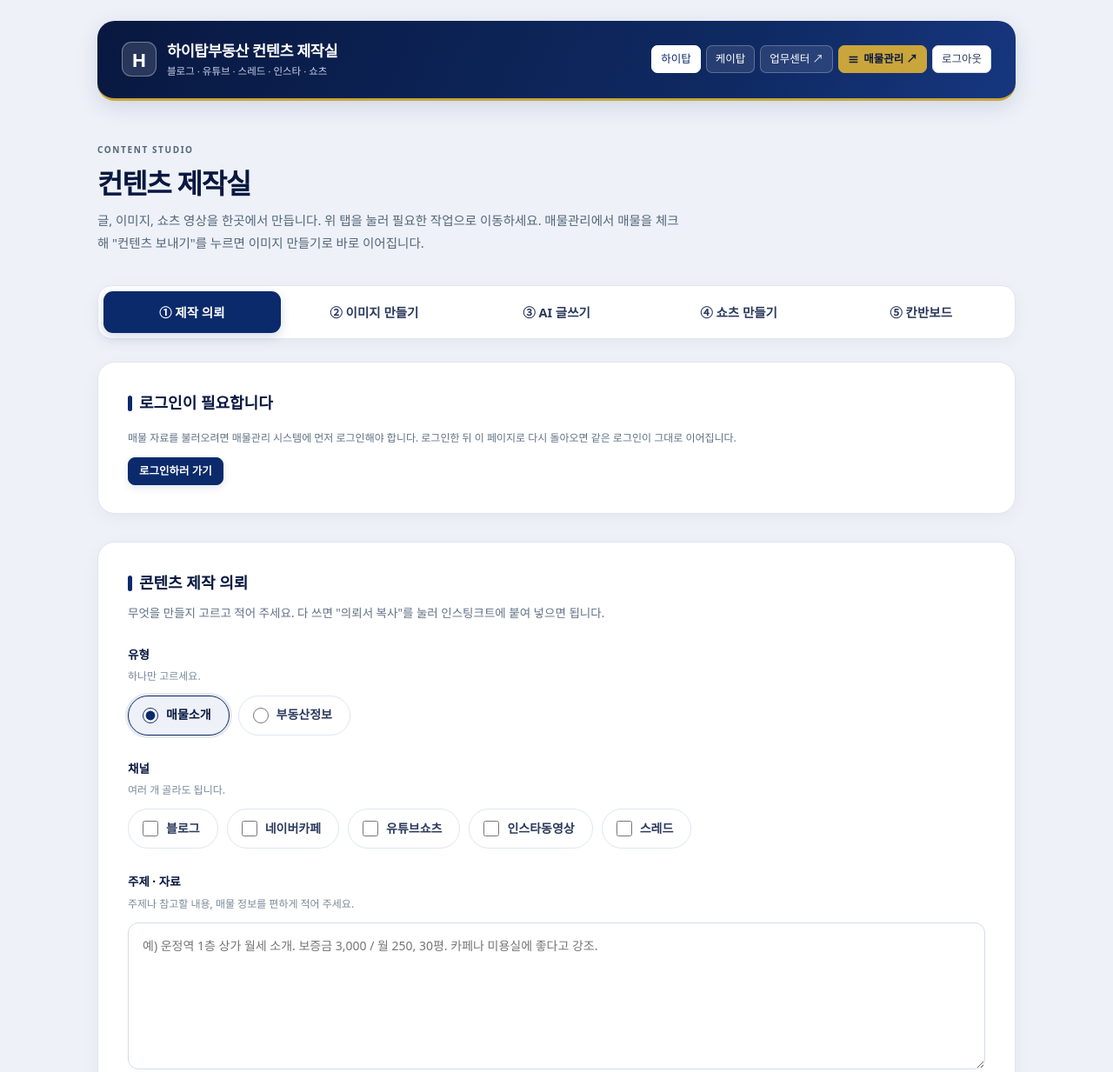
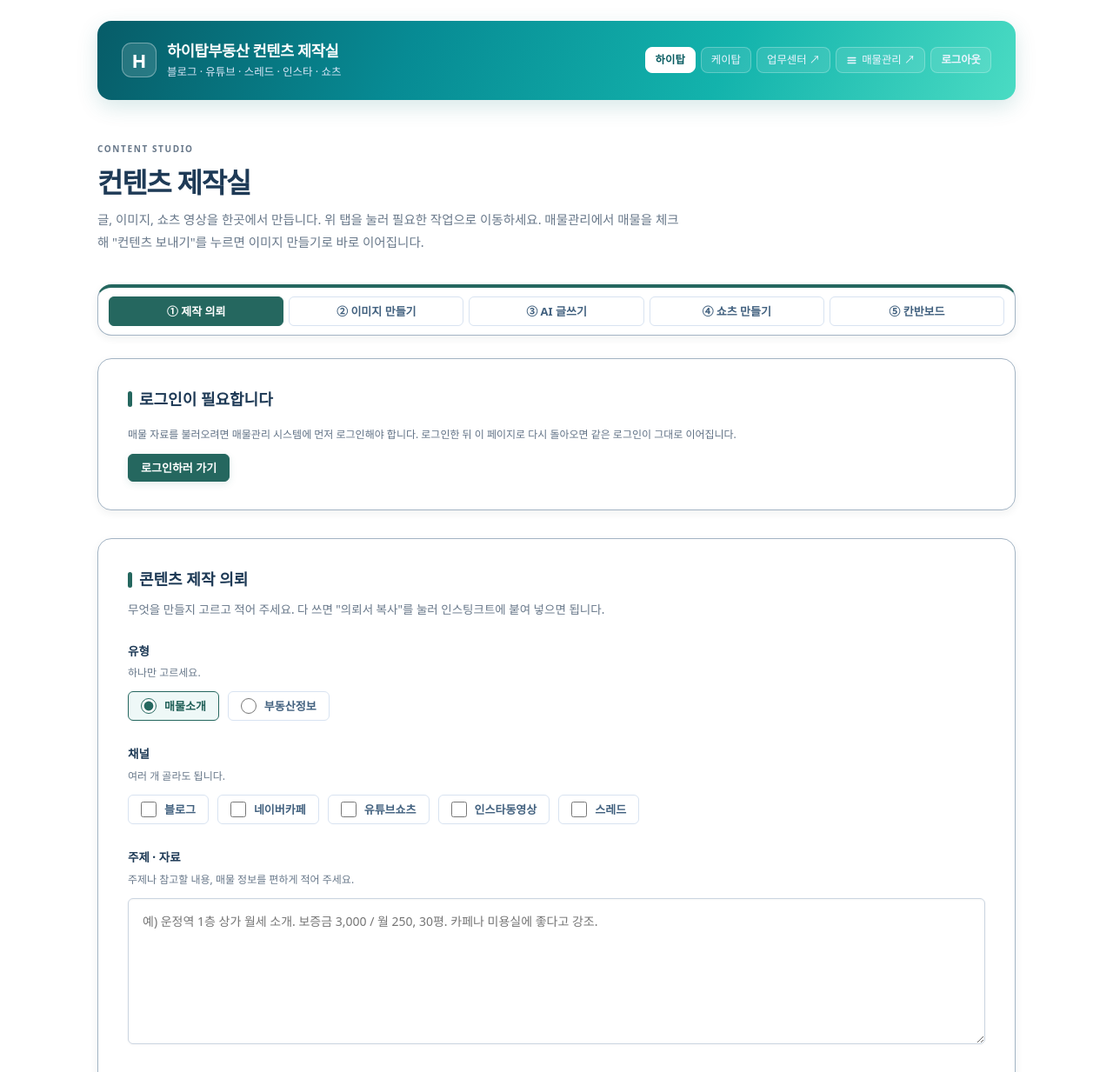
Before and after one commit to hitoputube-creator/hitop-content-studio, a plain HTML site: page index.html in a window 1280 px wide. Shown: the top 1233 px of the page at 87% size. Drawn offline with nearby package versions, Linux system fonts and the light colour scheme; a web font is replaced by a local one.

Commit message:
컨텐츠 제작실에 매물관리 목록 스타일 적용

```diff
--- a/index.html
+++ b/index.html
@@ -1,5 +1,5 @@
 <!DOCTYPE html>
-<html lang="ko">
+<html class="list-style" lang="ko">
 <head>
 <meta charset="UTF-8">
 <meta name="viewport" content="width=device-width, initial-scale=1.0">
@@ -187,6 +187,7 @@ html[data-office-theme="ktop"] .hitop-only{display:none!important}
 .flow .go-tab:hover{background:var(--ac-soft)}
 @media(max-width:640px){.mtab{flex:1 1 calc(50% - 6px);font-size:13.5px}.mframe{border-radius:16px}}
 </style>
+<link rel="stylesheet" href="list-style.css?v=20261119-list-style1">
 </head>
 <body class="lock">
 <div class="page">
--- /dev/null
+++ b/list-style.css
@@ -0,0 +1,78 @@
+/* 컨텐츠 제작실에 매물관리 목록 기준 스타일 적용 (skill: realty-list-style). <html class="list-style">일 때만 적용 */
+html.list-style[data-office-theme='ktop']{
+  --ls-point:#1767d2; --ls-point-soft:#eaf2ff; --ls-point-line:#c4d8f5; --ls-point-text:#1956a3; --ls-nav-on:#1956a3;
+  --ls-title:#1c344f; --ls-text:#23364c; --ls-sub:#617286; --ls-bg:#f3f5f9;
+  --ls-head:linear-gradient(115deg,#193860,#214c8d 70%,#2465ba); --ls-head-shadow:0 7px 24px rgba(31,75,139,.13);
+  --ls-card-border:transparent; --ls-shadow:0 5px 20px rgba(24,44,71,.043);
+}
+html.list-style[data-office-theme='hitop']{
+  --ls-point:#25675f; --ls-point-soft:#eef8f7; --ls-point-line:#b9d8d3; --ls-point-text:#1f5f57; --ls-nav-on:#075b60;
+  --ls-title:#1e3a56; --ls-text:#27323f; --ls-sub:#68788a; --ls-bg:#ffffff;
+  --ls-head:linear-gradient(112deg,#075c68 0%,#078b94 34%,#13b3ac 68%,#4adbc3 100%); --ls-head-shadow:0 8px 24px rgba(9,112,113,.16);
+  --ls-card-border:#a3b4c4; --ls-shadow:0 3px 10px rgba(39,50,63,.07);
+}
+html:root.list-style[data-office-theme] body{background:var(--ls-bg)!important;color:var(--ls-text)!important}
+
+/* 상단 헤더 */
+html:root.list-style[data-office-theme] body .topbar{background:var(--ls-head)!important;box-shadow:var(--ls-head-shadow)!important;border:0!important;border-radius:16px!important}
+html:root.list-style[data-office-theme] body .topbar .brand-mark{width:40px!important;height:40px!important;border-radius:11px!important;background:rgba(255,255,255,.13)!important;border:1px solid rgba(255,255,255,.35)!important;color:#fff!important;box-shadow:none!important}
+html:root.list-style[data-office-theme] body .topbar .brand-name{color:#fff!important;font-size:17.6px!important;font-weight:600!important}
+html:root.list-style[data-office-theme] body .topbar .brand-sub{color:#dbe7f8!important;font-size:12.5px!important}
+html:root.list-style[data-office-theme] body .topbar .top-actions{gap:6px!important}
+html:root.list-style[data-office-theme] body .topbar .top-actions :is(a,button),html:root.list-style[data-office-theme] body .topbar .top-actions #goRealty{
+  height:30px!important;min-height:30px!important;padding:0 11px!important;border-radius:8px!important;display:inline-flex!important;align-items:center!important;
+  background:rgba(255,255,255,.1)!important;background-image:none!important;border:1px solid rgba(255,255,255,.25)!important;color:#eef5ff!important;
+  font-size:12.4px!important;font-weight:400!important;box-shadow:none!important;text-decoration:none!important;
+}
+html:root.list-style[data-office-theme] body .topbar .top-actions a.on{background:#fff!important;border-color:#fff!important;color:var(--ls-nav-on)!important;font-weight:600!important}
+html:root.list-style[data-office-theme] body .topbar .top-actions .auth-logout{font-weight:600!important}
+html:root.list-style[data-office-theme] body .topbar .top-actions :is(a,button):not(.on):hover{background:rgba(255,255,255,.2)!important}
+
+/* 제목 */
+html:root.list-style[data-office-theme] body .eyebrow{color:var(--ls-sub)!important}
+html:root.list-style[data-office-theme] body .page>h1{color:var(--ls-title)!important}
+html:root.list-style[data-office-theme] body .page-intro{color:var(--ls-sub)!important}
+
+/* 탭 = 필터 패널 카드 + 종류 탭 */
+html:root.list-style[data-office-theme] body .mtabs{background:#fff!important;border:1px solid var(--ls-card-border)!important;border-top:4px solid var(--ls-point)!important;border-radius:16px!important;box-shadow:var(--ls-shadow)!important;padding:10px 12px!important;gap:6px!important}
+html:root.list-style[data-office-theme] body .mtabs .mtab{
+  height:34px!important;min-height:34px!important;border-radius:6px!important;font-size:13px!important;font-weight:700!important;
+  background:#fff!important;color:#42617f!important;border:1px solid #d8e3f1!important;box-shadow:none!important;
+}
+html:root.list-style[data-office-theme] body .mtabs .mtab[aria-selected="true"]{background:var(--ls-point)!important;border-color:var(--ls-point)!important;color:#fff!important}
+
+/* 카드 */
+html:root.list-style[data-office-theme] body .card{background:#fff!important;background-image:none!important;border:1px solid var(--ls-card-border)!important;border-radius:16px!important;box-shadow:var(--ls-shadow)!important}
+html:root.list-style[data-office-theme] body .card>h2{color:var(--ls-title)!important}
+html:root.list-style[data-office-theme] body .card>h2::before{background:var(--ls-point)!important}
+html:root.list-style[data-office-theme] body :is(.rq-lead,.rq-hint){color:var(--ls-sub)!important}
+html:root.list-style[data-office-theme] body .rq-label{color:var(--ls-title)!important}
+
+/* 버튼 */
+html:root.list-style[data-office-theme] body .btn{
+  min-height:32px!important;padding:0 14px!important;border-radius:6px!important;font-size:13px!important;font-weight:600!important;
+  background:#fff!important;background-image:none!important;color:#254767!important;border:1px solid #cbd5e1!important;box-shadow:none!important;
+}
+html:root.list-style[data-office-theme] body .btn.primary{background:var(--ls-point)!important;border-color:var(--ls-point)!important;color:#fff!important;font-weight:700!important;box-shadow:0 3px 9px color-mix(in srgb,var(--ls-point) 12%,transparent)!important}
+html:root.list-style[data-office-theme] body .btn:hover:not(:disabled){filter:brightness(.97)}
+
+/* 선택 칩 (유형·채널) = 필터 칩 */
+html:root.list-style[data-office-theme] body .choice{
+  min-height:34px!important;padding:0 14px!important;border-radius:6px!important;background:#fff!important;border:1px solid #d8e3f1!important;
+  color:#42617f!important;box-shadow:none!important;font-size:13px!important;
+}
+html:root.list-style[data-office-theme] body .choice:has(input:checked){background:var(--ls-point-soft)!important;border-color:var(--ls-point)!important;color:var(--ls-point-text)!important;font-weight:700!important;box-shadow:none!important}
+html:root.list-style[data-office-theme] body .choice input{accent-color:var(--ls-point)}
+
+/* 입력칸 */
+html:root.list-style[data-office-theme] body :is(input[type=text],input[type=search],input[type=number],input:not([type]),select,textarea){
+  border:1px solid #cbd5e1!important;border-radius:6px!important;background:#fff!important;color:#1e3248!important;
+  box-shadow:inset 0 1px 2px rgba(39,50,63,.04),0 1px 3px rgba(39,50,63,.04)!important;
+}
+html:root.list-style[data-office-theme] body textarea{border-radius:8px!important}
+html:root.list-style[data-office-theme] body :is(input,select,textarea):focus{border-color:#365f88!important;box-shadow:0 0 0 2px rgba(54,95,136,.14)!important;outline:0}
+
+/* 선택된 템플릿·항목 강조색 */
+html:root.list-style[data-office-theme] body .tpl.on{border-color:var(--ls-point)!important;box-shadow:0 0 0 2px color-mix(in srgb,var(--ls-point) 25%,transparent)!important}
+html:root.list-style[data-office-theme] body .flow .no{background:var(--ls-point)!important;color:#fff!important}
+html:root.list-style[data-office-theme] body .go-tab{border-radius:6px!important;border:1px solid var(--ls-point)!important;color:var(--ls-point-text)!important;background:#fff!important}
```
